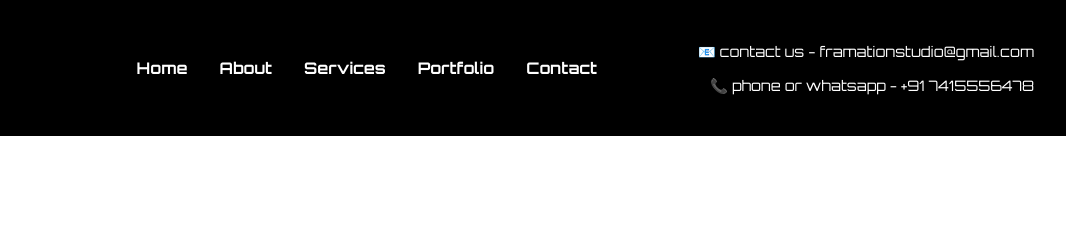
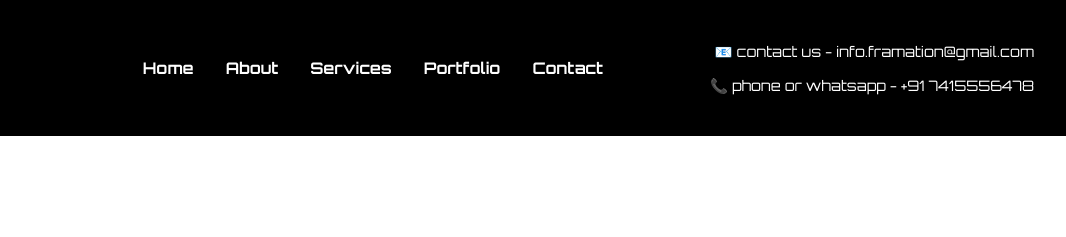
Before and after one commit to anahadk/framationwebsite, a website: page services.html in a window 1280 px wide. Shown: the top 237 px of the page, 214-1280 px from the left. Drawn offline with Linux system fonts and the light colour scheme.

Commit message:
Update services.html

```diff
--- a/services.html
+++ b/services.html
@@ -299,7 +299,7 @@
       <li><a href="contactus.html">Contact</a></li>
     </ul>
     <div class="contact-info">
-      <p>📧 contact us - framationstudio@gmail.com</p>
+      <p>📧 contact us - info.framation@gmail.com</p>
       <p>📞 phone or whatsapp - +91 7415556478</p>
     </div>
   </nav>
```
